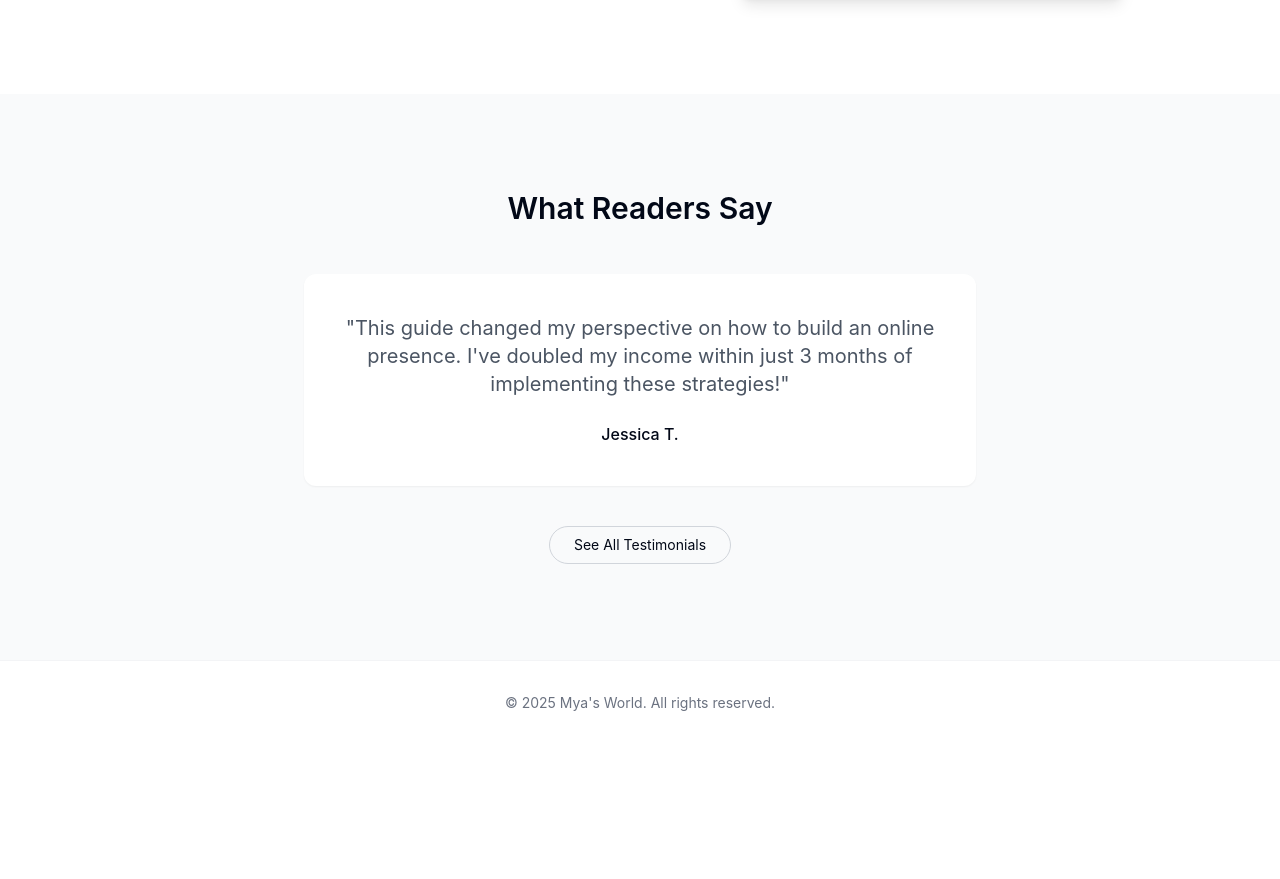
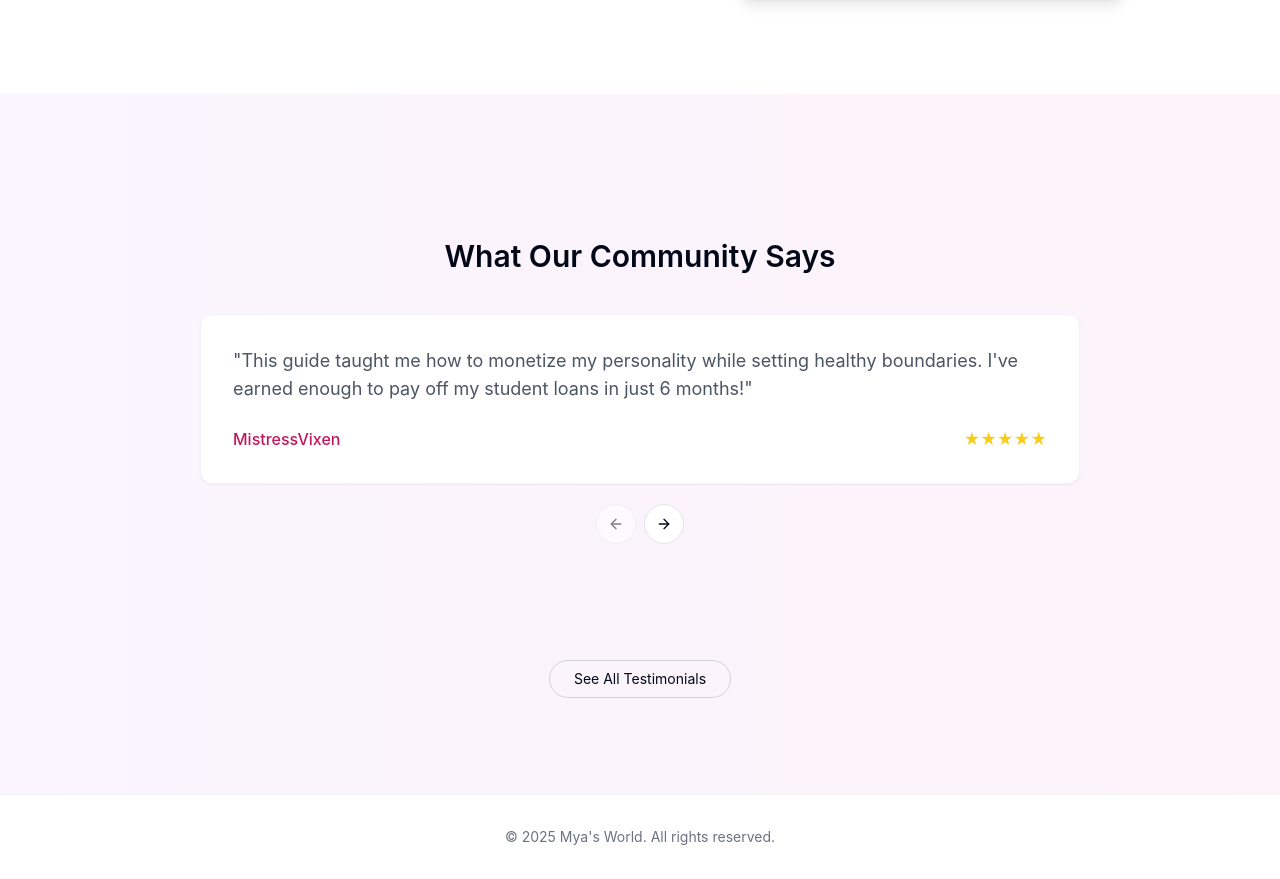
Before and after one commit to MyasWorldEBook/myasworldebook.github.io, a React (Vite) app: page / in a window 1280 px wide. Shown: the part 1278-2157 px from the top of the page. Before the commit the page ends 2023 px from the top, so only its background shows below. Built offline with nearby package versions, Linux system fonts and the light colour scheme.

Commit message:
Refactor: Update testimonials and design
- Implemented a side-scrolling testimonial feature.
- Updated testimonial content and user names.
- Added new color scheme.
- Modified selling points in the buy now section.

```diff
--- /dev/null
+++ b/src/components/Testimonials.tsx
@@ -0,0 +1,87 @@
+
+import React from 'react';
+import { Carousel, CarouselContent, CarouselItem, CarouselNext, CarouselPrevious } from "@/components/ui/carousel";
+
+interface TestimonialProps {
+  text: string;
+  name: string;
+  rating: number;
+  className?: string;
+}
+
+const testimonials = [
+  {
+    id: 1,
+    text: "This guide taught me how to monetize my personality while setting healthy boundaries. I've earned enough to pay off my student loans in just 6 months!",
+    name: "MistressVixen",
+    rating: 5
+  },
+  {
+    id: 2,
+    text: "The section on building your personal brand was *chef's kiss*. I went from amateur to having a waiting list of clients who respect my boundaries and pay premium rates.",
+    name: "DominantDiva",
+    rating: 5
+  },
+  {
+    id: 3,
+    text: "As someone new to the industry, I was overwhelmed with where to start. This guide gave me the confidence to assert my worth and the tools to protect my identity online.",
+    name: "KinkyKitten",
+    rating: 5
+  },
+  {
+    id: 4,
+    text: "The safety protocols alone saved me from countless headaches. Now I run my side hustle with complete confidence while keeping my personal life separate.",
+    name: "PleasurePrincess",
+    rating: 5
+  },
+  {
+    id: 5,
+    text: "I've tripled my income since implementing these strategies. The content creation schedule templates are worth every penny!",
+    name: "WhipMistress",
+    rating: 5
+  }
+];
+
+const Testimonial: React.FC<TestimonialProps> = ({ text, name, rating, className }) => {
+  return (
+    <div className={`bg-white p-8 rounded-xl shadow-sm border border-purple-100 ${className}`}>
+      <p className="text-gray-600 mb-6 text-lg">"{text}"</p>
+      <div className="flex items-center justify-between">
+        <p className="font-medium text-pink-700">{name}</p>
+        <div className="text-yellow-400">
+          {"★".repeat(rating)}
+        </div>
+      </div>
+    </div>
+  );
+};
+
+const Testimonials: React.FC = () => {
+  return (
+    <div className="py-12">
+      <h2 className="text-3xl font-semibold mb-8 text-center">What Our Community Says</h2>
+
+      <Carousel className="max-w-4xl mx-auto">
+        <CarouselContent>
+          {testimonials.map((testimonial) => (
+            <CarouselItem key={testimonial.id} className="md:basis-1/1">
+              <div className="p-2">
+                <Testimonial
+                  text={testimonial.text}
+                  name={testimonial.name}
+                  rating={testimonial.rating}
+                />
+              </div>
+            </CarouselItem>
+          ))}
+        </CarouselContent>
+        <div className="flex justify-center mt-8 gap-2">
+          <CarouselPrevious className="relative static h-10 w-10" />
+          <CarouselNext className="relative static h-10 w-10" />
+        </div>
+      </Carousel>
+    </div>
+  );
+};
+
+export default Testimonials;
--- a/src/index.css
+++ b/src/index.css
@@ -66,3 +66,12 @@
 .testimonial-card {
   @apply bg-white rounded-xl shadow-sm p-6 my-4 border border-gray-100;
 }
+
+/* New color classes */
+.text-pink {
+  @apply text-pink-700;
+}
+
+.bg-pink-gradient {
+  @apply bg-gradient-to-r from-purple-700 to-pink-700;
+}
--- a/src/pages/HomePage.tsx
+++ b/src/pages/HomePage.tsx
@@ -2,6 +2,7 @@
 import React from 'react';
 import { Link } from 'react-router-dom';
 import EbookLayout from '../components/EbookLayout';
+import Testimonials from '../components/Testimonials';
 
 const HomePage = () => {
   return (
@@ -21,7 +22,7 @@ const HomePage = () => {
               </button>
             </Link>
             <Link to="/buy">
-              <button className="px-8 py-3 rounded-full bg-primary text-white hover:bg-primary/90 transition-all text-sm">
+              <button className="px-8 py-3 rounded-full bg-pink-700 text-white hover:bg-pink-600 transition-all text-sm">
                 Buy Now
               </button>
             </Link>
@@ -60,23 +61,18 @@ const HomePage = () => {
         </div>
       </section>
 
-      {/* Featured Testimonial */}
-      <section className="py-24 bg-gray-50">
-        <div className="container mx-auto px-4 max-w-4xl text-center">
-          <h2 className="text-3xl font-semibold mb-12">What Readers Say</h2>
+      {/* Testimonials Section */}
+      <section className="py-24 bg-gradient-to-r from-purple-50 to-pink-50">
+        <div className="container mx-auto px-4 max-w-5xl">
+          <Testimonials />
 
-          <div className="bg-white p-10 rounded-xl shadow-sm mb-10 max-w-2xl mx-auto">
-            <p className="text-xl mb-6 text-gray-600">
-              "This guide changed my perspective on how to build an online presence. I've doubled my income within just 3 months of implementing these strategies!"
-            </p>
-            <p className="font-medium">Jessica T.</p>
+          <div className="text-center mt-12">
+            <Link to="/testimonials">
+              <button className="px-6 py-2 border border-gray-300 rounded-full hover:bg-gray-100 text-sm">
+                See All Testimonials
+              </button>
+            </Link>
           </div>
-
-          <Link to="/testimonials">
-            <button className="px-6 py-2 border border-gray-300 rounded-full hover:bg-gray-100 text-sm">
-              See All Testimonials
-            </button>
-          </Link>
         </div>
       </section>
     </EbookLayout>
--- a/src/pages/TestimonialsPage.tsx
+++ b/src/pages/TestimonialsPage.tsx
@@ -6,33 +6,51 @@ const TestimonialsPage = () => {
   const testimonials = [
     {
       id: 1,
-      text: "I was struggling to make ends meet before I found this guide. The strategies for content creation and audience building have completely changed my financial situation.",
-      name: "Alexis M.",
+      text: "This guide taught me how to monetize my personality while setting healthy boundaries. I've earned enough to pay off my student loans in just 6 months!",
+      name: "MistressVixen",
       rating: 5
     },
     {
       id: 2,
-      text: "The section on building your personal brand was worth the price of the whole guide. I've been able to stand out in a crowded market and attract higher-paying subscribers.",
-      name: "Taylor R.",
+      text: "The section on building your personal brand was *chef's kiss*. I went from amateur to having a waiting list of clients who respect my boundaries and pay premium rates.",
+      name: "DominantDiva",
       rating: 5
     },
     {
       id: 3,
-      text: "As someone new to the industry, I was overwhelmed with where to start. This guide gave me a clear roadmap and helped me avoid costly mistakes.",
-      name: "Jamie K.",
+      text: "As someone new to the industry, I was overwhelmed with where to start. This guide gave me the confidence to assert my worth and the tools to protect my identity online.",
+      name: "KinkyKitten",
       rating: 5
     },
     {
       id: 4,
-      text: "The safety and privacy section alone is worth every penny. I feel much more confident about protecting myself while growing my business online.",
-      name: "Morgan P.",
+      text: "The safety protocols alone saved me from countless headaches. Now I run my side hustle with complete confidence while keeping my personal life separate.",
+      name: "PleasurePrincess",
+      rating: 5
+    },
+    {
+      id: 5,
+      text: "I've tripled my income since implementing these strategies. The content creation schedule templates are worth every penny!",
+      name: "WhipMistress",
+      rating: 5
+    },
+    {
+      id: 6,
+      text: "Learning how to price my services based on value rather than time has been revolutionary. This guide gave me the confidence to charge what I'm worth.",
+      name: "LeatherLady",
+      rating: 5
+    },
+    {
+      id: 7,
+      text: "The section on navigating difficult conversations with subscribers was exactly what I needed. Now I can maintain healthy boundaries without losing clients.",
+      name: "SassyDomme",
       rating: 5
     }
   ];
 
   return (
     <EbookLayout>
-      <div className="py-24 bg-gradient-to-b from-white to-gray-50">
+      <div className="py-24 bg-gradient-to-b from-white to-purple-50">
         <div className="container mx-auto px-4 max-w-4xl">
           <div className="text-center mb-16">
             <h1 className="text-4xl font-semibold mb-4">Customer Testimonials</h1>
@@ -44,10 +62,10 @@ const TestimonialsPage = () => {
 
           <div className="space-y-6">
             {testimonials.map((testimonial) => (
-              <div key={testimonial.id} className="bg-white p-8 rounded-xl shadow-sm border border-gray-100">
+              <div key={testimonial.id} className="bg-white p-8 rounded-xl shadow-sm border border-purple-100">
                 <p className="text-gray-600 mb-6 text-lg">"{testimonial.text}"</p>
                 <div className="flex items-center justify-between">
-                  <p className="font-medium">{testimonial.name}</p>
+                  <p className="font-medium text-pink-700">{testimonial.name}</p>
                   <div className="text-yellow-400">
                     {"★".repeat(testimonial.rating)}
                   </div>
@@ -59,7 +77,7 @@ const TestimonialsPage = () => {
           <div className="text-center mt-16">
             <p className="text-xl mb-6">Ready to transform your online presence?</p>
             <a href="https://buy.stripe.com/6oE9Eg77PaAN3Is3cc" target="_blank" rel="noopener noreferrer">
-              <button className="px-8 py-3.5 rounded-full bg-blue-600 text-white hover:bg-blue-500 transition-all text-sm font-medium">
+              <button className="px-8 py-3.5 rounded-full bg-gradient-to-r from-purple-700 to-pink-700 text-white hover:from-purple-600 hover:to-pink-600 transition-all text-sm font-medium">
                 Get Your Copy Today
               </button>
             </a>
--- a/tailwind.config.ts
+++ b/tailwind.config.ts
@@ -64,6 +64,12 @@ export default {
           500: '#9b87f5',
           700: '#6E59A5',
           900: '#1A1F2C',
+        },
+        pink: {
+          300: '#f8bbd0',
+          500: '#ec407a',
+          700: '#c2185b',
+          900: '#880e4f',
         }
       },
       borderRadius: {
```
Also changed, not shown: src/pages/BuyPage.tsx (+7 -7 lines).
